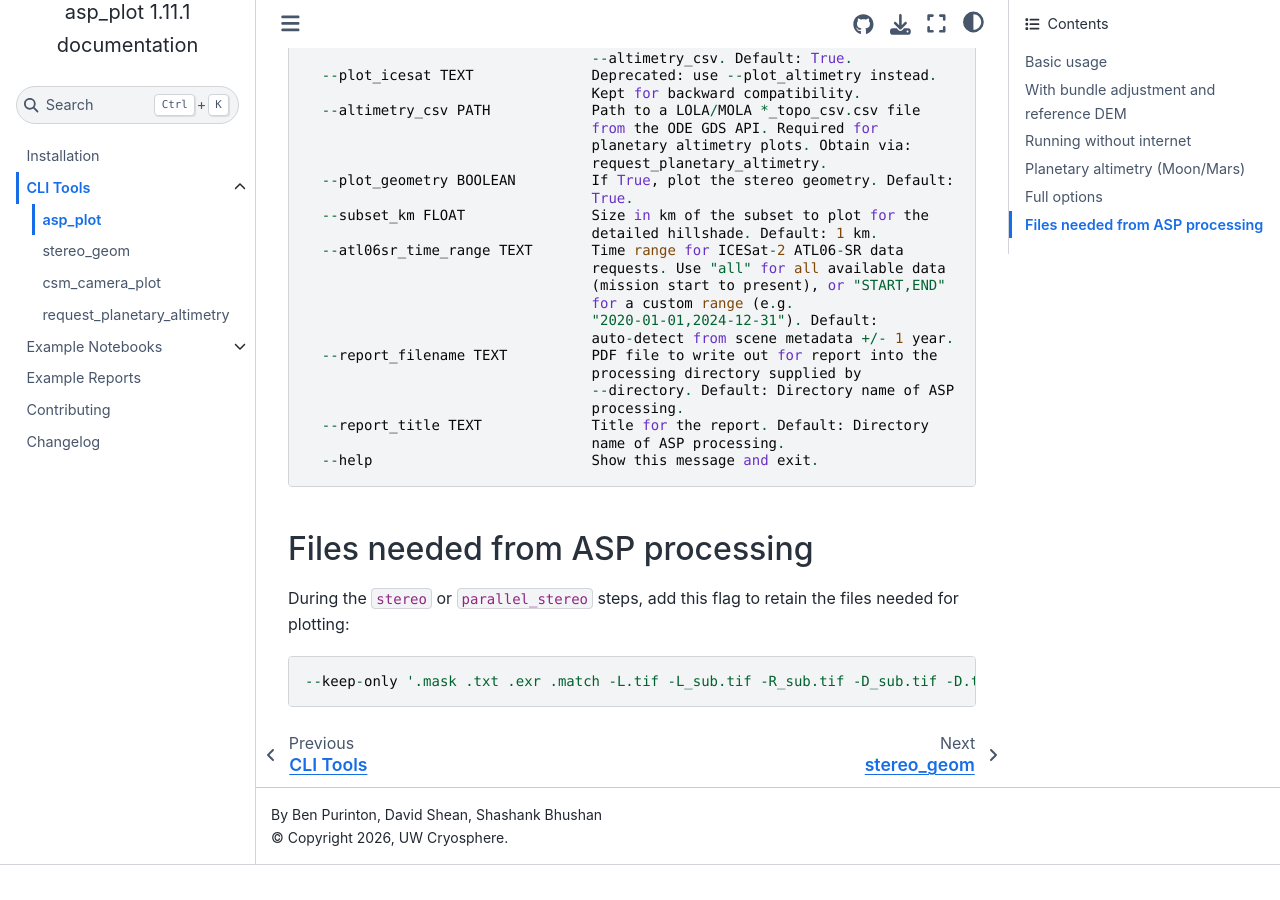
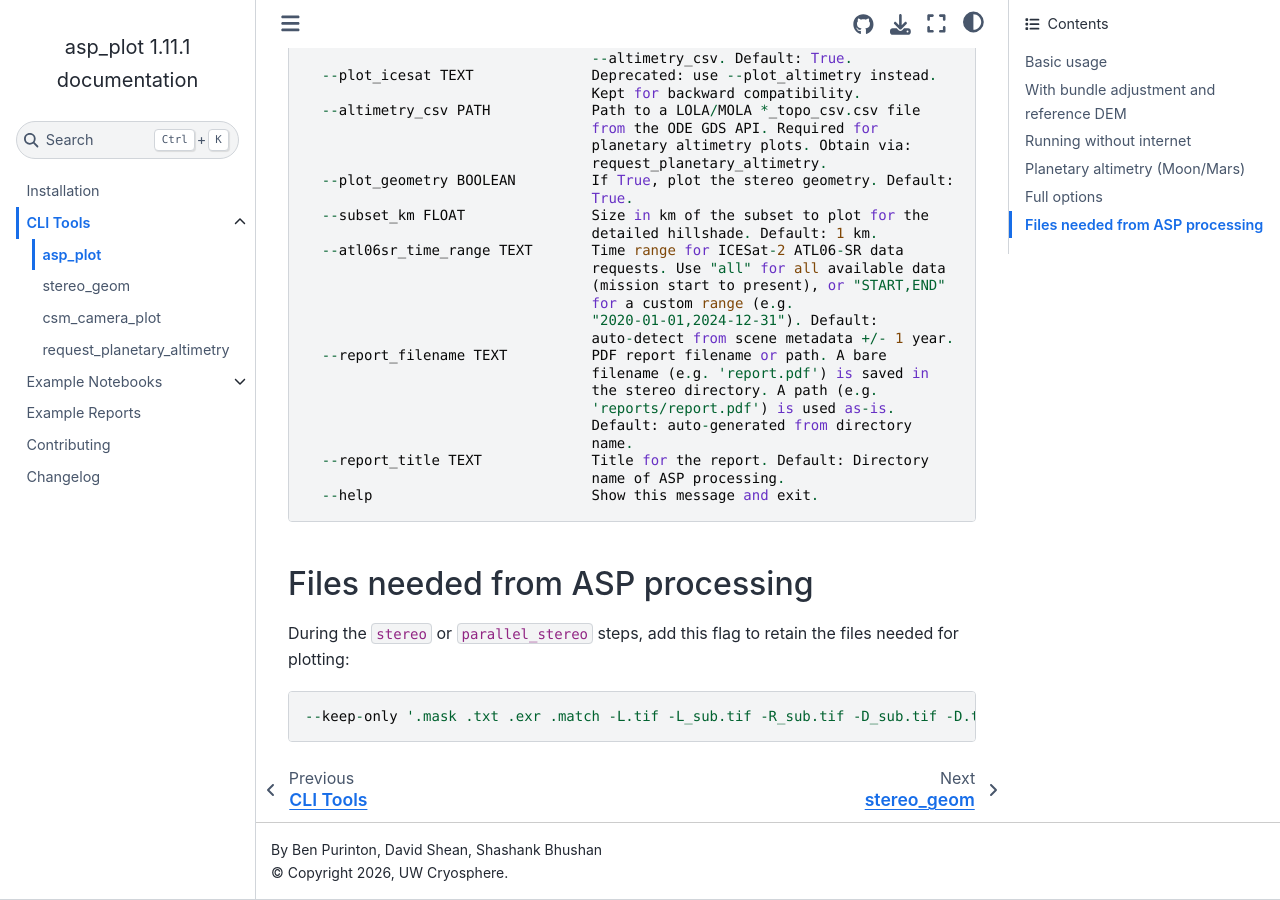
Before and after one commit to uw-cryo/asp_plot, a Sphinx documentation site: the page built from docs/cli/asp_plot.md, in a window 1280 px wide and 900 px high, scrolled down 2355 px. Built offline with Sphinx 7.4.7 and the Sphinx Book theme 1.1.4, drawn with Linux system fonts in a browser that asks for light colours; pages that are not in the unit, such as notebooks, are missing from menus; before the commit the page ends 3220 px from its top, so only the background shows below that.

Commit message:
Allow --report_filename to accept a path, not just a bare filename
If report_filename contains a directory component (e.g.
'reports/report.pdf'), it is used as-is instead of being placed
inside the stereo directory. This makes it easy to direct report
output to a specific location from notebooks or the CLI.

```diff
--- a/docs/cli/asp_plot.md
+++ b/docs/cli/asp_plot.md
@@ -121,10 +121,12 @@ Options:
                                   for a custom range (e.g.
                                   "2020-01-01,2024-12-31"). Default:
                                   auto-detect from scene metadata +/- 1 year.
-  --report_filename TEXT          PDF file to write out for report into the
-                                  processing directory supplied by
-                                  --directory. Default: Directory name of ASP
-                                  processing.
+  --report_filename TEXT          PDF report filename or path. A bare
+                                  filename (e.g. 'report.pdf') is saved in
+                                  the stereo directory. A path (e.g.
+                                  'reports/report.pdf') is used as-is.
+                                  Default: auto-generated from directory
+                                  name.
   --report_title TEXT             Title for the report. Default: Directory
                                   name of ASP processing.
   --help                          Show this message and exit.
```
Also changed, not shown: 1 other file.
